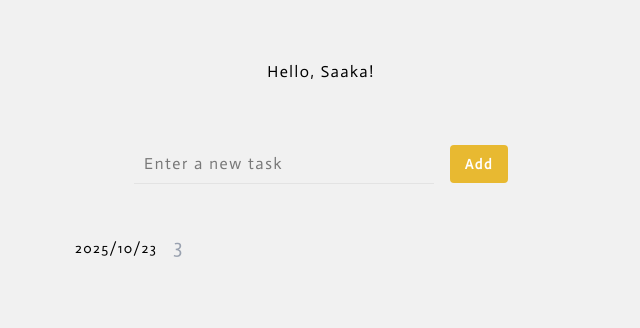
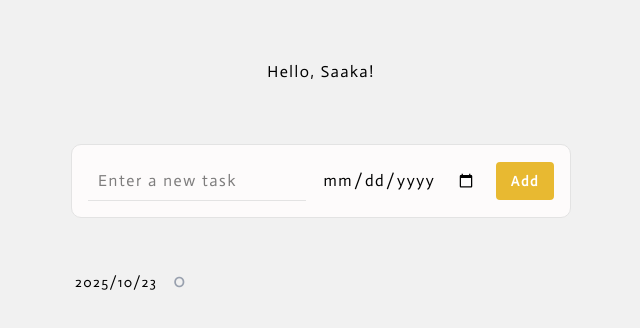
Before and after one commit to Saaka-y/Todo_list, a Next.js app: page / in a window 1280 px wide. Shown: the top 328 px of the page, without its empty margins (319-959 px from the left). Built offline with nearby package versions, Linux system fonts and the light colour scheme; a web font is replaced by a local one.

Commit message:
💄 ✨ add deadline functionality and update UI on edit display

```diff
--- a/src/components/TodayDate.jsx
+++ b/src/components/TodayDate.jsx
@@ -1,3 +1,5 @@
+import { useState } from "react";
+
 
 export function TodayDate() {
 
@@ -8,9 +10,10 @@ export function TodayDate() {
     day: "2-digit",
   });
 
-  // const [taskAmount, setTaskAmount] = useState("");
+  const [taskAmount, setTaskAmount] = useState(0);
 
-  const taskAmount = 3
+
+
 
   return (
     <div>
--- a/src/components/TodoForm.jsx
+++ b/src/components/TodoForm.jsx
@@ -3,11 +3,13 @@
 import { TodoList } from "@/components/TodoList.jsx";
 import { useEffect, useState } from "react";
 import style from "@/components/TodoForm.module.css";
+import { FaRegCalendarAlt } from "react-icons/fa";
 
 export function TodoForm() {
 
   const [todoList, setTodoList] = useState([]) // todoListは配列
   const [currentTask, setCurrentTask] = useState(""); // currentTaskは文字列
+  const [taskDate, setTaskDate] = useState("");
 
   // 初回マウント時のみ localStorage から復元
   useEffect(() => {
@@ -25,10 +27,12 @@ export function TodoForm() {
       id: Date.now(),
       text: currentTask,
       completed: false,
+      date: taskDate,
     }
 
     setTodoList([...todoList, newTaskObj]);
-    setCurrentTask("")
+    setCurrentTask("");
+    setTaskDate("");
   }
 
   // リストが変わるたび保存
@@ -37,7 +41,6 @@ export function TodoForm() {
       localStorage.setItem("todos", JSON.stringify(todoList));
     }
   }, [todoList]);
-
 
 
   return (
@@ -51,9 +54,20 @@ export function TodoForm() {
             className={style.todoInput}
             placeholder="Enter a new task"
           />
-          <button type="submit" className={style.addBtn}>
-            Add
-          </button>
+          <div className="flex justify-between items-center w-full max-w-[300px] ">
+            <input
+              type="date"
+              onChange={(e) => setTaskDate(e.target.value)}
+              required
+            />
+            <button
+              type="submit"
+              className={style.addBtn}
+            >
+              Add
+            </button>
+          </div>
+
         </div>
         <TodoList
           todoList={todoList}
--- a/src/components/TodoForm.module.css
+++ b/src/components/TodoForm.module.css
@@ -6,6 +6,13 @@ input group
   display: flex;
   flex-direction: column;
   align-items: center;
+  width: 80%;
+  max-width: 500px;
+  margin: 3rem auto;
+  background-color: var(--todo-bg);
+  padding: 16px;
+  border: 0.5px solid var(--border-color);
+  border-radius: 10px;
 }
 
 @media (min-width: 600px) {
--- a/src/components/TodoItem.jsx
+++ b/src/components/TodoItem.jsx
@@ -15,7 +15,7 @@ export function TodoItem({ task, toggleTask, deleteTask, editTask }) {
   };
 
   return (
-    <li className={style.todoItem}>
+    <li className={`${isEditing ? style.todoItemEditing : style.todoItem} relative`}>
 
       {isEditing ? (
         <>
@@ -53,6 +53,7 @@ export function TodoItem({ task, toggleTask, deleteTask, editTask }) {
       >
         <FaRegTrashCan />
       </button>
+      <span className="absolute bottom-2 left-4 text-xs text-gray-400">{task.date}</span>
     </li>
   );
 }
--- a/src/components/TodoItem.module.css
+++ b/src/components/TodoItem.module.css
@@ -24,6 +24,17 @@ todo text
   white-space: normal;
   word-break: break-word;
   overflow-wrap: anywhere;
+}
+
+@media (min-width: 600px) {
+  .todoText {
+   font-size: 1rem;
+  }
+
+  .todoItem {
+    font-size: 1rem;
+    padding-bottom: 32px;
+  }
 }
 
 /* ========================================
@@ -79,12 +90,25 @@ edit button
   color: var(--edit-btn-bg);
 }
 
+.todoItemEditing {
+  display: flex;
+  justify-content: space-between;
+  align-items: flex-start;
+  margin: 1rem auto;
+  padding: 16px;
+  border: 1px solid var(--btn-bg);
+  border-radius: 10px;
+  background-color: var(--todo-bg);
+  gap: 0.5rem;
+}
+
 .todoEditInput {
   margin-left: 36px;
   flex-grow: 1;
-  font-size: 1rem;
   color: var(--text-color);
 }
+
+
 
 /* ========================================
 save button
```
